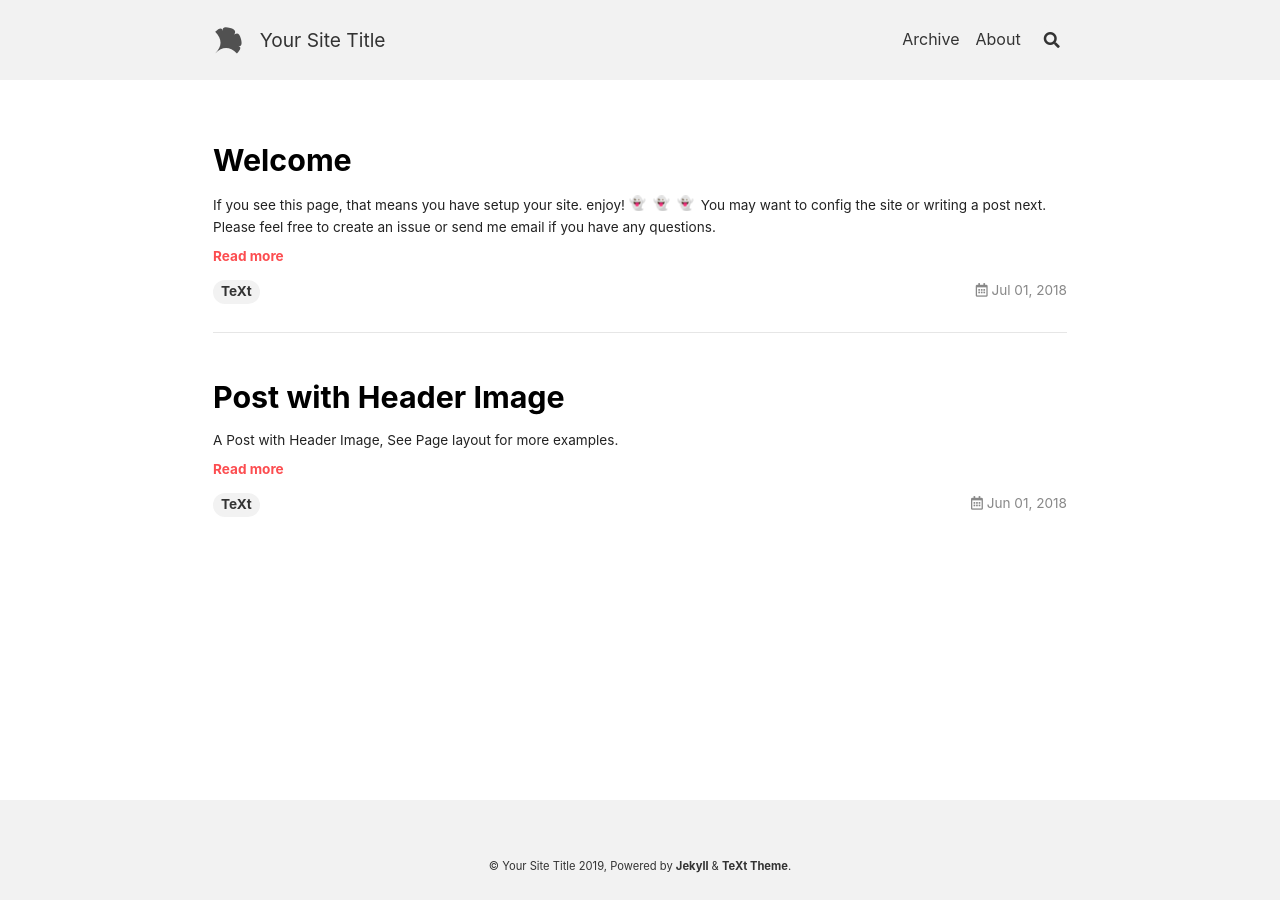
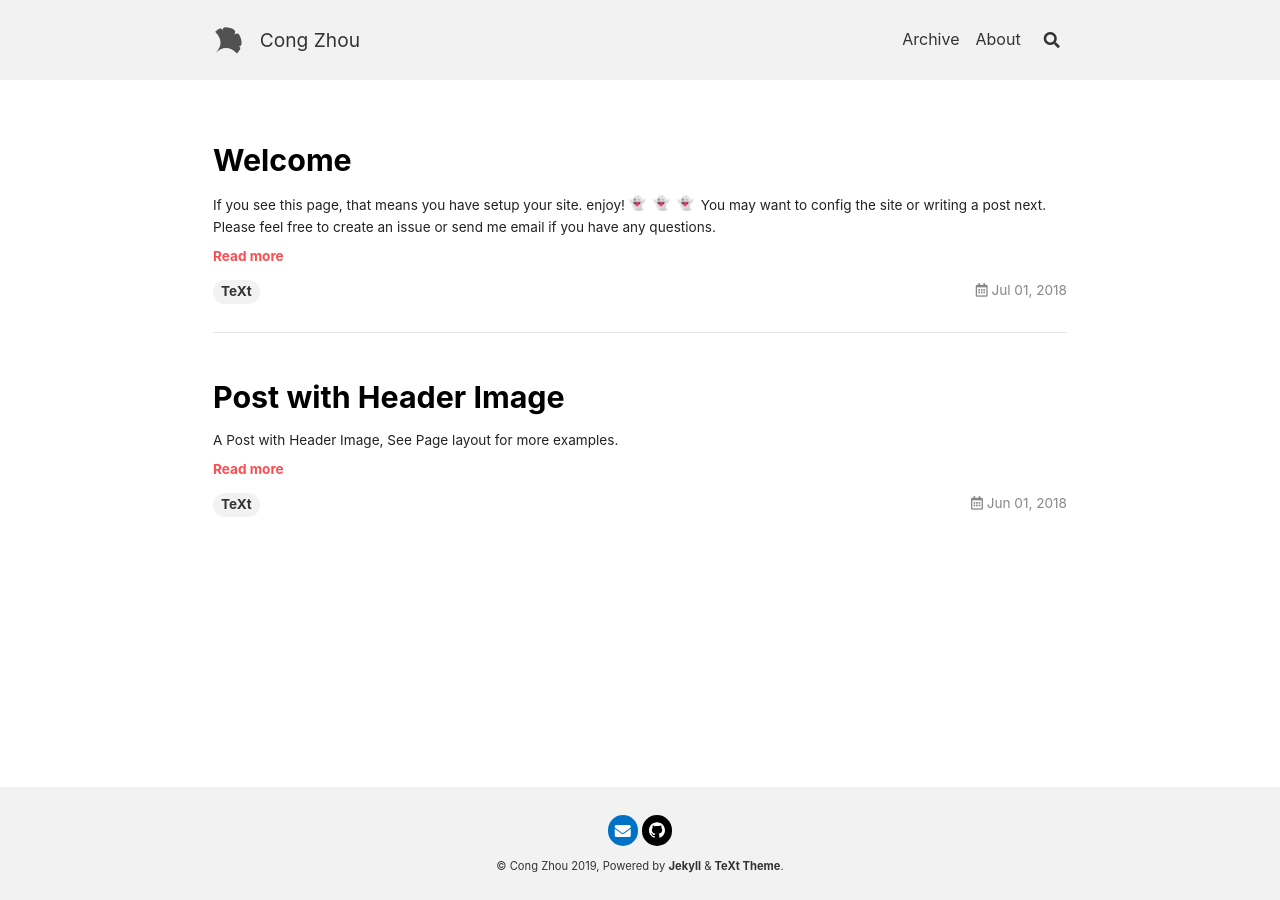
Before and after one commit to ustc-dysania/ustc-dysania.github.io, a Jekyll site: the page built from index.html, in a window 1280 px wide. Built offline with Jekyll 4.4.1, drawn with Linux system fonts in a browser that asks for light colours; nearby versions of some CDN libraries; emoji names are drawn with the system emoji font; the list of posts is cut into pages by our own code.

Commit message:
Update _config.yml

```diff
--- a/_config.yml
+++ b/_config.yml
@@ -18,28 +18,28 @@
 ##############################
 text_skin: default # "default" (default), "dark", "forest", "ocean", "chocolate", "orange"
 highlight_theme: default # "default" (default), "tomorrow", "tomorrow-night", "tomorrow-night-eighties", "tomorrow-night-blue", "tomorrow-night-bright"
-url     : # the base hostname & protocol for your site e.g. https://www.someone.com
+url     : https://ustc-dysania.github.io # the base hostname & protocol for your site e.g. https://www.someone.com
 baseurl : # does not include hostname
-title   : Your Site Title
-description: > # this means to ignore newlines until "Language & timezone"
-  Your Site Description
+title   : Cong Zhou
+description:  # this means to ignore newlines until "Language & timezone"
+  Cong Zhou's homepage
 
 
 ## => Language and Timezone
 ##############################
 lang: # the language of your site, default as "en"
-timezone: # see https://en.wikipedia.org/wiki/List_of_tz_database_time_zones for the available values
+timezone: Asia/Shanghai # see https://en.wikipedia.org/wiki/List_of_tz_database_time_zones for the available values
 
 
 ## => Author and Social
 ##############################
 author:
   type      : # "person" (default), "organization"
-  name      : Your Name
+  name      : Cong Zhou
   url       :
   avatar    : # path or url of avatar image (square)
-  bio       : I am an amazing person.
-  email     :
+  bio       : I am a senior undergraduate major in astrophysics in University of Science and Technology of China.
+  email     : dysania@mail.ustc.edu.cn
   facebook  : # "user_name" the last part of your profile url, e.g. https://www.facebook.com/user_name
   twitter   : # "user_name" the last part of your profile url, e.g. https://twitter.com/user_name
   weibo     : # "user_id"   the last part of your profile url, e.g. https://www.weibo.com/user_id/profile?...
@@ -49,13 +49,13 @@
   zhihu     : # "user_name" the last part of your profile url, e.g. https://www.zhihu.com/people/user_name
   douban    : # "user_name" the last part of your profile url, e.g. https://www.douban.com/people/user_name
   linkedin  : # "user_name" the last part of your profile url, e.g. https://www.linkedin.com/in/user_name
-  github    : # "user_name" the last part of your profile url, e.g. https://github.com/user_name
+  github    : ustc-dysania# "user_name" the last part of your profile url, e.g. https://github.com/user_name
   npm       : # "user_name" the last part of your profile url, e.g. https://www.npmjs.com/~user_name
 
 
 ## => GitHub Repository (if the site is hosted by GitHub)
 ##############################
-repository: user_name/repo_name
+repository: ustc-dysania/ustc-dysania.github.io
 repository_tree: master
 
 
@@ -96,7 +96,7 @@
 
 ## => Paginate
 ##############################
-paginate: 8
+paginate: 5
 paginate_path: /page:num # don't change this unless for special need
 
 
```
